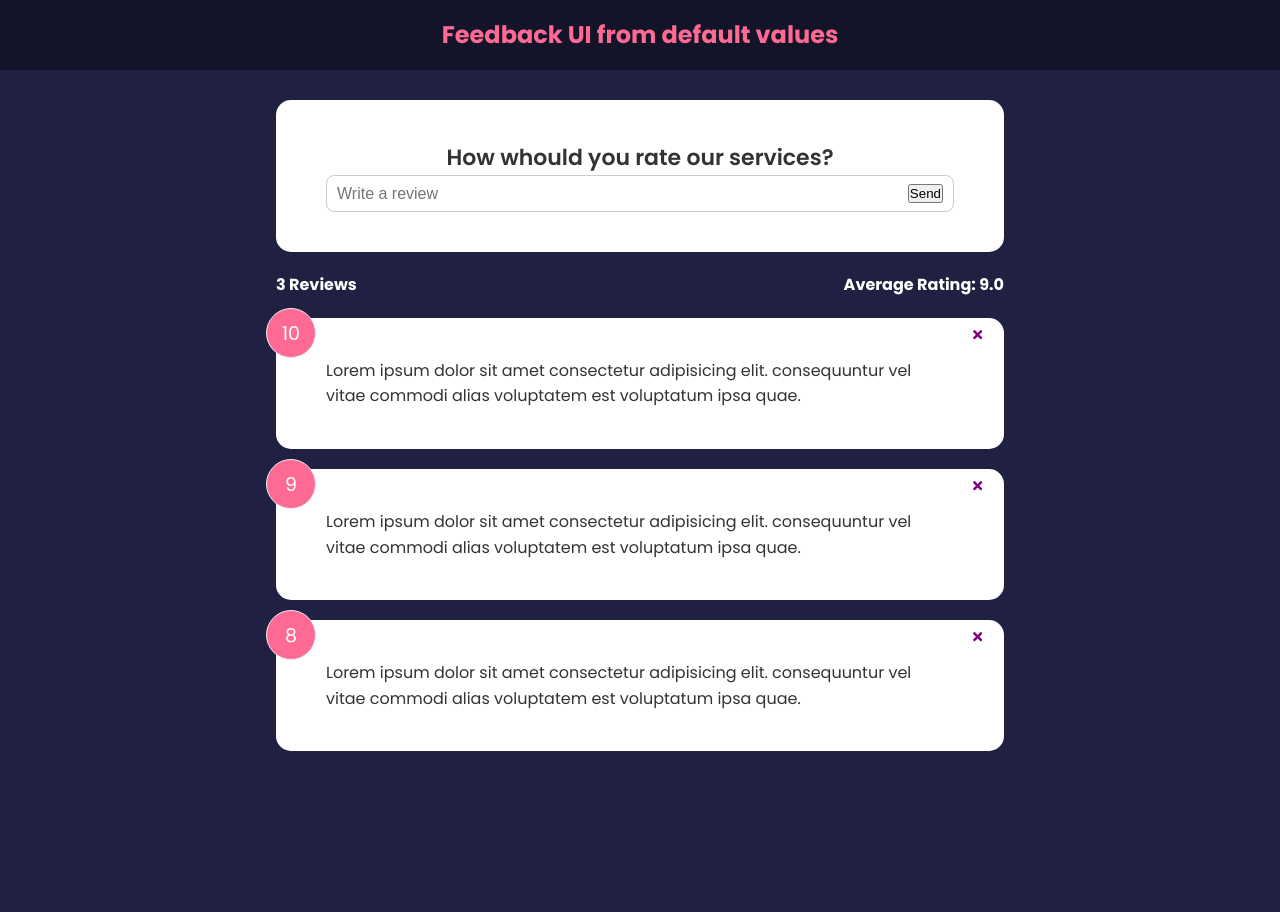
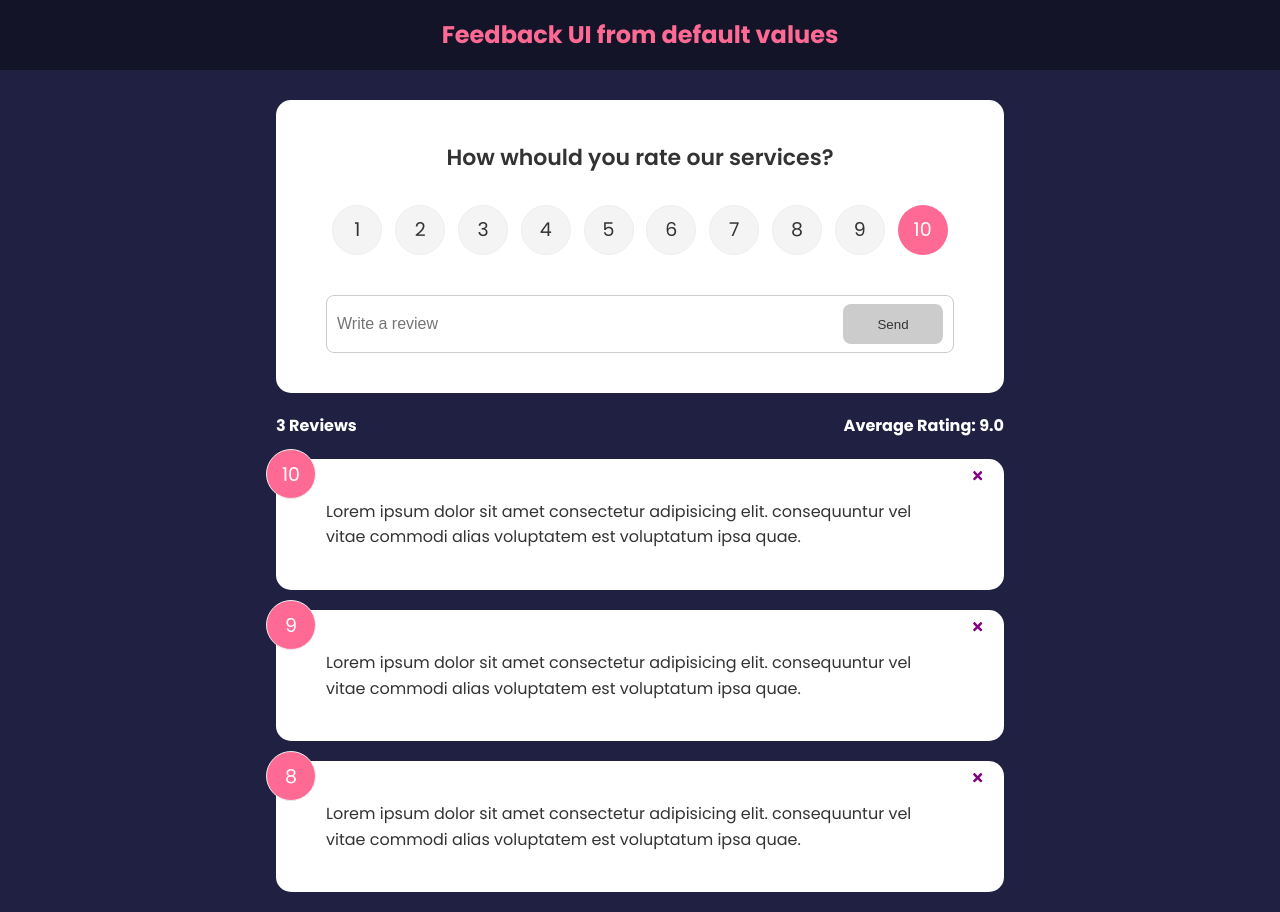
Before and after one commit to RLCASTRO/feedback-app, a React (Create React App) app: page / in a window 1280 px wide. Before the commit the page ends 800 px from the top, so only its background shows below. Built offline with nearby package versions, Linux system fonts and the light colour scheme.

Commit message:
Form is complete with real time validation, rating is working and you can add a new feedback to the list successfully

```diff
--- a/package.json
+++ b/package.json
@@ -6,10 +6,12 @@
     "@testing-library/jest-dom": "^5.16.5",
     "@testing-library/react": "^13.4.0",
     "@testing-library/user-event": "^13.5.0",
+    "framer-motion": "^4.1.17",
     "react": "^18.2.0",
     "react-dom": "^18.2.0",
     "react-icons": "^4.8.0",
     "react-scripts": "5.0.1",
+    "uuid": "^9.0.0",
     "web-vitals": "^2.1.4"
   },
   "scripts": {
--- a/src/App.js
+++ b/src/App.js
@@ -1,3 +1,4 @@
+import { v4 as uuidv4 } from "uuid";
 import Header from './components/Header';
 import FeedbackList from './components/FeedbackList';
 import FeedbackStats from './components/FeedbackStats';
@@ -15,11 +16,19 @@
     }
   };
 
+  const addFeedback = (newFeedback) => {
+    newFeedback.id = uuidv4();
+    setFeedback([newFeedback, ...feedback]);
+    // console.log(feedback);
+
+  }
+
+
   return (
     <>
       <Header />
       <div className='container'>
-        <FeedbackForm />
+        <FeedbackForm handleAdd={addFeedback} />
         <FeedbackStats feedback={feedback} />
         {/* passing the feedback data to the component */}
         <FeedbackList feedback={feedback} handleDelete={deleteFeedback} />
--- /dev/null
+++ b/src/components/Button.jsx
@@ -0,0 +1,23 @@
+import PropTypes from 'prop-types'
+const Button = ({ children, version, type, isDisabled }) => {
+return (
+    <button type={type} disabled={isDisabled} className={`btn btn-${version}`}>
+        {children}
+    </button>
+)
+};
+
+Button.defaultProps = {
+    version: 'primary',
+    type: 'button',
+    isDisabled: true,
+}
+
+Button.propTypes = {
+    children: PropTypes.node.isRequired,
+    version: PropTypes.string,
+    Type: PropTypes.string,
+    isDisabled: PropTypes.bool,
+}
+
+export default Button;
--- a/src/components/FeedbackForm.jsx
+++ b/src/components/FeedbackForm.jsx
@@ -1,19 +1,54 @@
+import { useState } from 'react';
 import Card from './shared/Card';
-import { useState } from 'react';
+import Button from './Button';
+import RatingSelect from './RatingSelect';
 
-const FeedbackForm = () => {
-  const [text, setText] = useState("");
+const FeedbackForm = ({ handleAdd }) => {
+  const [text, setText] = useState('');
+  const [btnDisabled, setBtnDisabled] = useState(true);
+  const [message, setMessage] = useState('');
+  const [rating, setRating] = useState(10);
 
   const handleTextChange = (e) => {
+    //when the function first loads, verify if the text has something on it
+    //if it doesn't then set the button to disabled and the message to null
+    if (text === '') {
+      setBtnDisabled(true);
+      setMessage(null);
+    } else if (text !== '' && text.trim().length <= 10) {
+      setText('Text must be at least 10 characters');
+      setBtnDisabled(true);
+    } else {
+      setMessage(null);
+      setBtnDisabled(false);
+    }
+
     setText(e.target.value);
     // console.log(e.target.value);
-  }
+  };
+
+  const handleSubmit = (e) => {
+    e.preventDefault();
+    //because we can still forcing the button the be available on front end, we'll do another verification
+    if (text.trim().length > 10) {
+      const newFeedback = {
+        text,
+        rating,
+      };
+
+      handleAdd(newFeedback);
+
+      setText('');
+      setBtnDisabled(true);
+    }
+  };
 
   return (
     <Card>
-      <form>
+      <form onSubmit={handleSubmit}>
         <h2>How whould you rate our services?</h2>
         {/* @todo - Rating select component */}
+        <RatingSelect select={(rating) => setRating(rating)} />
 
         <div className='input-group'>
           <input
@@ -22,8 +57,12 @@
             placeholder='Write a review'
             value={text}
           />
-          <button type='submit'>Send</button>
+          <Button type='submit' isDisabled={btnDisabled}>
+            {' '}
+            Send{' '}
+          </Button>
         </div>
+        {message && <div className='message'>{message}</div>}
       </form>
     </Card>
   );
--- a/src/components/FeedbackList.jsx
+++ b/src/components/FeedbackList.jsx
@@ -1,3 +1,4 @@
+import { motion, AnimatePresence } from 'framer-motion';
 import PropTypes from 'prop-types';
 import FeedbackItem from './FeedbackItem';
 function FeedbackList({ feedback, handleDelete }) {
@@ -9,13 +10,37 @@
   return (
     <div>
       <div className='feedback-list'>
-        {feedback.map((item) => (
-          <FeedbackItem key={item.id} item={item} handleDelete={handleDelete} />
-        ))}
+        <AnimatePresence>
+          {feedback.map((item) => (
+            <motion.div
+              key={item.id}
+              initial={{oppacity: 0}}
+              animage={{opacity: 1}}
+              exit={{opacity: 0}}
+            >
+              <FeedbackItem
+                key={item.id}
+                item={item}
+                handleDelete={handleDelete}
+              />
+            </motion.div>
+          ))}
+        </AnimatePresence>
       </div>
     </div>
   );
 }
+
+// Version without the animation
+// return (
+//   <div>
+//     <div className='feedback-list'>
+//       {feedback.map((item) => (
+//         <FeedbackItem key={item.id} item={item} handleDelete={handleDelete} />
+//       ))}
+//     </div>
+//   </div>
+// );
 
 // This will set the default types of the props
 //Here I'm setting the type for each array elemento that comes in
--- /dev/null
+++ b/src/components/RatingSelect.jsx
@@ -0,0 +1,127 @@
+import { useState } from 'react';
+const RatingSelect = ({ select }) => {
+  const [selected, setSelected] = useState(10);
+
+  const handleChange = (e) => {
+    //the '+' sign converts the text into number
+    setSelected(+e.currentTarget.value);
+    select(+e.currentTarget.value);
+  };
+
+  return (
+    <ul className='rating'>
+      <li>
+        <input
+          type='radio'
+          name='rating'
+          id='num1'
+          value='1'
+          onChange={handleChange}
+          checked={selected === 1}
+        />
+        <label htmlFor='num1'>1</label>
+      </li>
+      <li>
+        <input
+          type='radio'
+          name='rating'
+          id='num2'
+          value='2'
+          onChange={handleChange}
+          checked={selected === 2}
+        />
+        <label htmlFor='num2'>2</label>
+      </li>
+      <li>
+        <input
+          type='radio'
+          name='rating'
+          id='num3'
+          value='3'
+          onChange={handleChange}
+          checked={selected === 3}
+        />
+        <label htmlFor='num3'>3</label>
+      </li>
+      <li>
+        <input
+          type='radio'
+          name='rating'
+          id='num4'
+          value='4'
+          onChange={handleChange}
+          checked={selected === 4}
+        />
+        <label htmlFor='num4'>4</label>
+      </li>
+      <li>
+        <input
+          type='radio'
+          name='rating'
+          id='num5'
+          value='5'
+          onChange={handleChange}
+          checked={selected === 5}
+        />
+        <label htmlFor='num5'>5</label>
+      </li>
+      <li>
+        <input
+          type='radio'
+          name='rating'
+          id='num6'
+          value='6'
+          onChange={handleChange}
+          checked={selected === 6}
+        />
+        <label htmlFor='num6'>6</label>
+      </li>
+      <li>
+        <input
+          type='radio'
+          name='rating'
+          id='num7'
+          value='7'
+          onChange={handleChange}
+          checked={selected === 7}
+        />
+        <label htmlFor='num7'>7</label>
+      </li>
+      <li>
+        <input
+          type='radio'
+          name='rating'
+          id='num8'
+          value='8'
+          onChange={handleChange}
+          checked={selected === 8}
+        />
+        <label htmlFor='num8'>8</label>
+      </li>
+      <li>
+        <input
+          type='radio'
+          name='rating'
+          id='num9'
+          value='9'
+          onChange={handleChange}
+          checked={selected === 9}
+        />
+        <label htmlFor='num9'>9</label>
+      </li>
+      <li>
+        <input
+          type='radio'
+          name='rating'
+          id='num10'
+          value='10'
+          onChange={handleChange}
+          checked={selected === 10}
+        />
+        <label htmlFor='num10'>10</label>
+      </li>
+    </ul>
+  );
+};
+
+export default RatingSelect;
--- a/src/index.js
+++ b/src/index.js
@@ -1,11 +1,9 @@
-import React from 'react';
-import ReactDOM from 'react-dom';
-import App from './App.js';
+import { createRoot } from "react-dom/client";
 import './index.css';
-ReactDOM.render(
 
-// Strict Mode activates some extra checks and warnings
-    <React.StrictMode>
-        <App />
-    </React.StrictMode>, document.getElementById('root')
-)
+import App from "./App";
+
+const rootElement = document.getElementById("root");
+const root = createRoot(rootElement);
+
+root.render(<App />);
```
Also changed, not shown: 1 other file (tests, documents, lock files or other folders).
